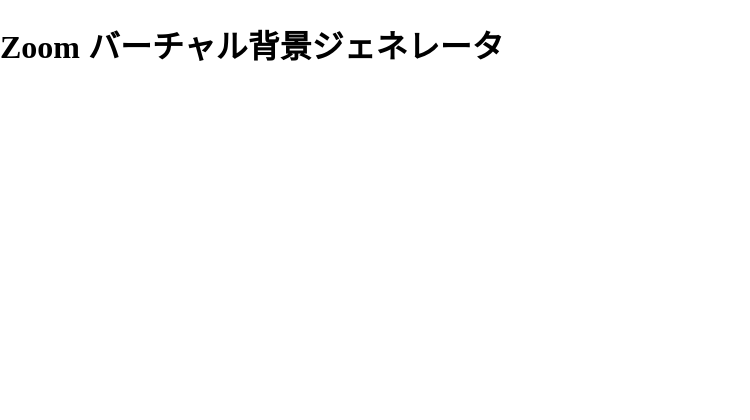
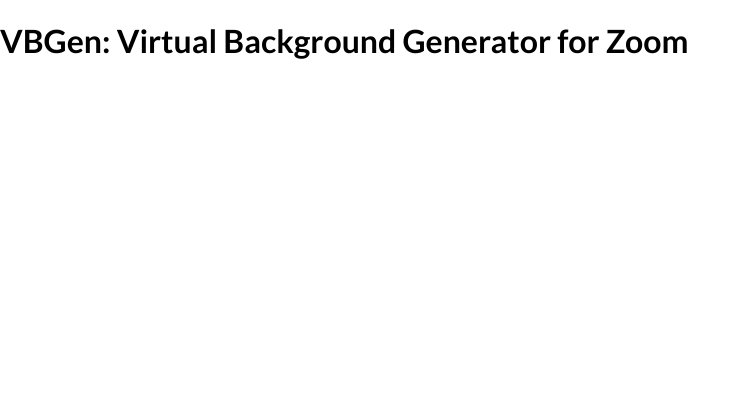
Before and after one commit to KaoruMuta/VBGen, a Flask app: page / in a window 1280 px wide. Shown: the top 420 px of the page, without its empty margins (0-750 px from the left). Run offline with Flask 2, Linux system fonts and the light colour scheme.

Commit message:
fix: set font-family to body

```diff
--- a/app/static/index.css
+++ b/app/static/index.css
@@ -1,12 +1,12 @@
 .body {
   margin: 0px;
+  font-family: "Lato";
 }
 
 footer {
   text-align: center;
   position: absolute;
   color: #FFFFFF;
-  font-family: "Lato";
   font-size: 15px;
   background-color: #2D8CFF;
   width: 100%;
--- a/app/templates/index.html
+++ b/app/templates/index.html
@@ -2,12 +2,12 @@
 <html lang="ja">
   <head>
     <meta charset="utf-8">
-    <title>バーチャル背景ジェネレータ</title>
+    <title>VBGen</title>
     <link rel="stylesheet" type="text/css" href="http://fonts.googleapis.com/css?family=Lato:400,700">
     <link rel="stylesheet" type="text/css" href="{{ url_for('static', filename='index.css') }}">
   </head>
   <body class="body">
-    <h1>Zoom バーチャル背景ジェネレータ<h1>
+    <h1 class=h1-title>VBGen: Virtual Background Generator for Zoom<h1>
     <footer>&copy; 2021 Kaoru Muta.</footer>
   </body>
 </html>
```
